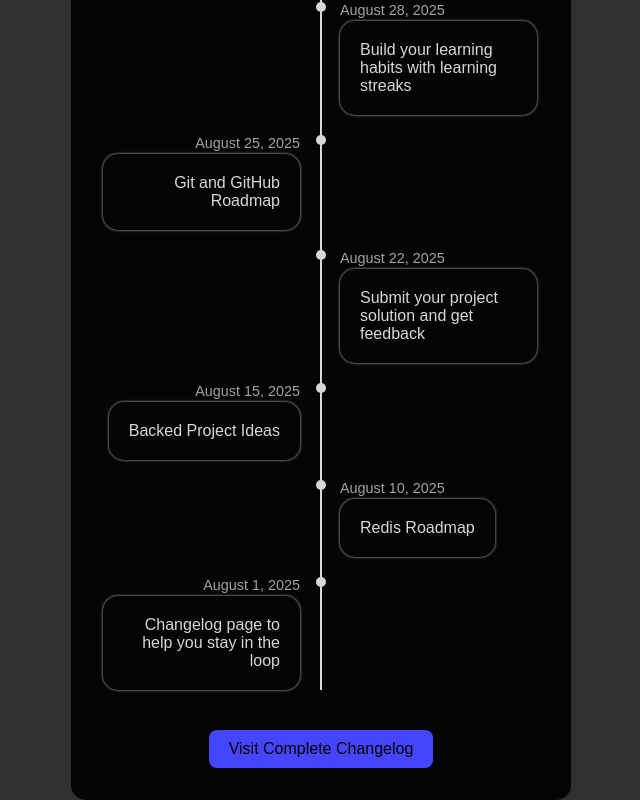
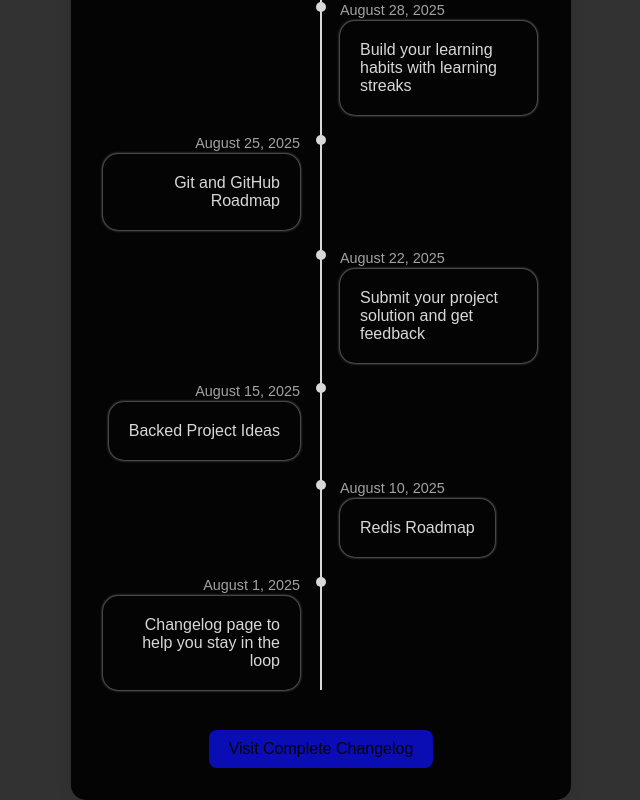
Before and after one commit to ayualfi/HTML, a plain HTML site: page frontend-projects/03-changelog-component/index.html in a window 1280 px wide. In both pictures the pointer is over the link "Visit Complete Changelog". Shown: the part 260-1060 px from the top of the page, without its empty margins (319-959 px from the left). Drawn offline with Linux system fonts and the light colour scheme.

Commit message:
nambahin hover

```diff
--- a/frontend-projects/03-changelog-component/changelog.css
+++ b/frontend-projects/03-changelog-component/changelog.css
@@ -107,6 +107,9 @@ body{
     padding: 10px 20px;
     text-decoration: none;
 }
+.button:hover{
+    background-color: var(--accent-hover-color);
+}
 
 @media(max-width:600px){
 .timeline_item{
```
